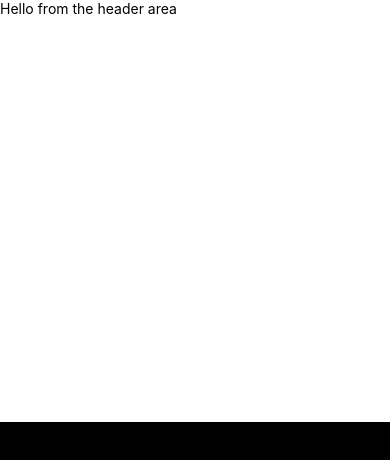
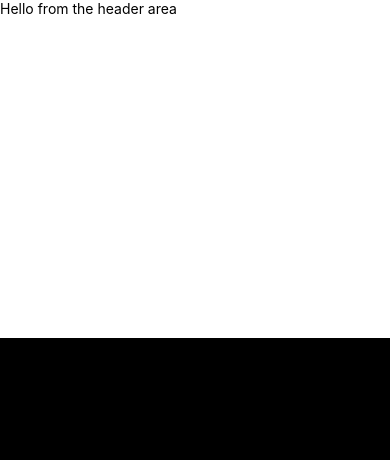
Before and after one commit to devsuoa/workshop-three-2019, a React Native app: screen / in a window 390 px wide. Shown: the top 460 px of the page. Built offline with nearby package versions, Linux system fonts and the light colour scheme.

Commit message:
add styles

```diff
--- a/screens/LoginScreen.js
+++ b/screens/LoginScreen.js
@@ -5,10 +5,10 @@ export class LoginScreen extends React.Component {
     render() {
         return (
             <View style={{flex: 1, backgroundColor: "blue"}}>
-                <View style={{backgroundColor: "white", flex: 1}}>
+                <View style={{backgroundColor: "white", flex: 2}}>
                     <Text>Hello from the header area </Text>
                 </View>
-                <View style={{backgroundColor: "black", flex: 1}}>
+                <View style={{backgroundColor: "black", flex: 3}}>
                     <Text>Hello from the form area </Text>
                 </View>
 
```
